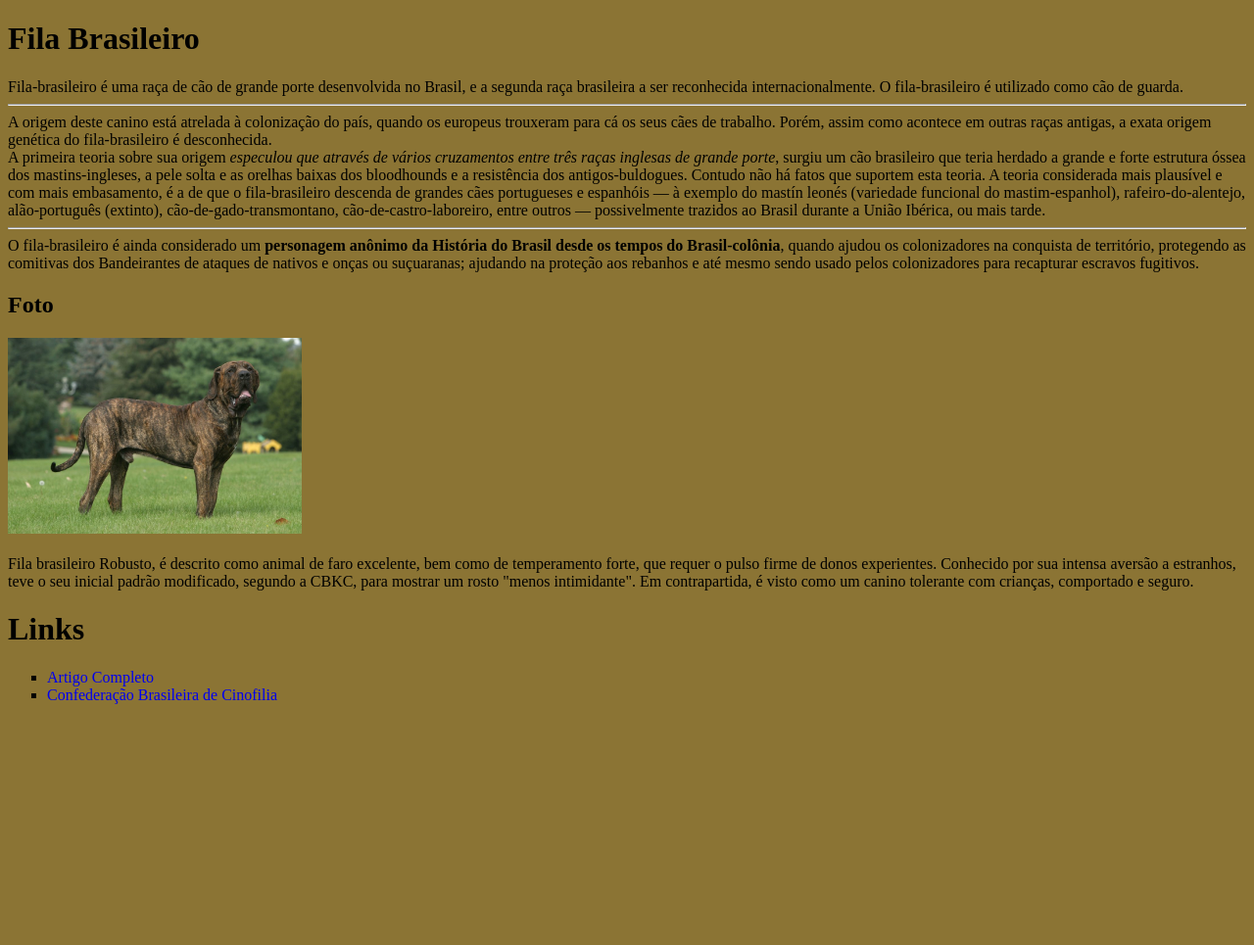
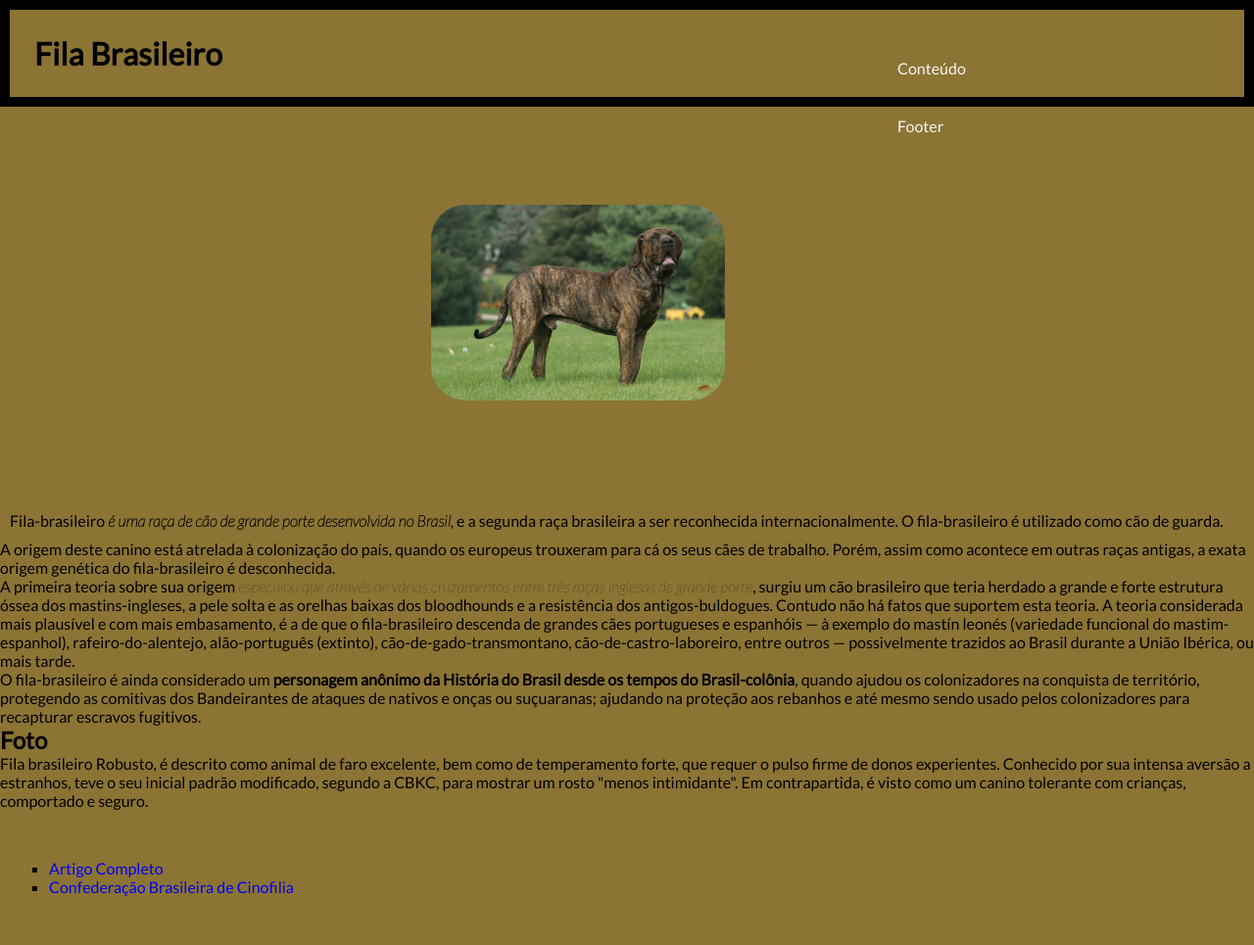
Before and after one commit to raphaelmoraisdevmg/trybe-exercicios, a plain HTML site: page Fundamentos/Bloco03:Introducao HTML & CSS/3.2 Primeiros passos em CSS/index.html in a window 1280 px wide. Shown: the whole page at 98% size. Before the commit the page ends 800 px from the top, so only its background shows below. Drawn offline with Linux system fonts and the light colour scheme.

Commit message:
adicionando divs e propiedades css no exercicio 3.2

```diff
--- a/Fundamentos/Bloco03:Introducao HTML & CSS/3.2 Primeiros passos em CSS/index.html
+++ b/Fundamentos/Bloco03:Introducao HTML & CSS/3.2 Primeiros passos em CSS/index.html
@@ -5,30 +5,46 @@
     <meta http-equiv="X-UA-Compatible" content="IE=edge">
     <meta name="viewport" content="width=device-width, initial-scale=1.0">
     <link rel="stylesheet" href="style.css">
+    <link rel="preconnect" href="https://fonts.googleapis.com">
+<link rel="preconnect" href="https://fonts.gstatic.com" crossorigin>
+<link href="https://fonts.googleapis.com/css2?family=Lato:ital,wght@0,400;1,100&display=swap" rel="stylesheet">
     <title>Fila Brasileiro-Home</title>
 </head>
 <body>
-<h1>Fila Brasileiro</h1>
-Fila-brasileiro é uma raça de cão de grande porte desenvolvida no Brasil,
+    <div class="header"><h1>Fila Brasileiro</h1>
+        <div class="navbar">
+            <a href="#content">Conteúdo</a>
+            <a href="#footer">Footer</a>
+        </div>
+    </div>
+<div class="content">
+    <div class="quadro">
+        <img src="fila brasileiro.jpg" class="photo" >
+    </div>
+    <div class="text-content text">Fila-brasileiro <strong><em>é uma raça de cão de grande porte desenvolvida no Brasil,</em></strong>
         e a segunda raça brasileira a ser reconhecida internacionalmente. O fila-brasileiro é utilizado como cão de guarda.
-<hr>
+    </div>
+
+
     A origem deste canino está atrelada à colonização do país,
     quando os europeus trouxeram para cá os seus cães de trabalho. Porém, assim como acontece em outras raças antigas, a exata origem genética do fila-brasileiro é desconhecida.<br>
     A primeira teoria sobre sua origem <em>especulou que através de vários cruzamentos entre três raças inglesas de grande porte</em>, surgiu um cão brasileiro que teria herdado a grande e forte estrutura óssea dos mastins-ingleses, a pele solta e as orelhas baixas dos bloodhounds e a resistência dos antigos-buldogues.
     Contudo não há fatos que suportem esta teoria. A teoria considerada mais plausível e com mais embasamento, é a de que o fila-brasileiro descenda de grandes cães portugueses e espanhóis — à exemplo do mastín leonés (variedade funcional do mastim-espanhol), rafeiro-do-alentejo, alão-português (extinto), cão-de-gado-transmontano, cão-de-castro-laboreiro, entre outros — possivelmente trazidos ao Brasil durante a União Ibérica, ou mais tarde.<br>
-<hr>
+
     O fila-brasileiro é ainda considerado um <strong>personagem anônimo da História do Brasil desde os tempos do Brasil-colônia</strong>, quando ajudou os colonizadores na conquista de território, protegendo as comitivas dos Bandeirantes de ataques de nativos e onças ou suçuaranas; ajudando na proteção aos rebanhos e até mesmo sendo usado pelos colonizadores para recapturar escravos fugitivos.
     <h2>Foto</h2>
-<img src="fila brasileiro.jpg"/ width="300px"><br><br>
+
 
     Fila brasileiro
     Robusto, é descrito como animal de faro excelente, bem como de temperamento forte, que requer o pulso firme de donos experientes.
     Conhecido por sua intensa aversão a estranhos, teve o seu inicial padrão modificado, segundo a CBKC, para mostrar um rosto "menos intimidante". Em contrapartida, é visto como um canino tolerante com crianças, comportado e seguro.
-<h1>Links</h1>
+    </div>
+ <div class="footer">
     <ul>
         <li><a href="https://pt.wikipedia.org/wiki/Fila-brasileiro">Artigo Completo</a></li>
         <li><a href="https://pt.wikipedia.org/wiki/Confedera%C3%A7%C3%A3o_Brasileira_de_Cinofilia">Confederação Brasileira de Cinofilia</a></li>
-</ul>
+    </ul></div>
+
 
 
 </body>
--- a/Fundamentos/Bloco03:Introducao HTML & CSS/3.2 Primeiros passos em CSS/style.css
+++ b/Fundamentos/Bloco03:Introducao HTML & CSS/3.2 Primeiros passos em CSS/style.css
@@ -1,5 +1,32 @@
+*{
+    margin: 0px;
+    padding: 0px;
+}
 body{
     background-color: rgb(139, 116, 52);
+    font-family:'Lato',sans-serif;
+}
+.header{
+    width:80%px;
+    border: black 10px solid;
+    padding:25px;
+}
+.navbar{
+    position:absolute;
+    float: right;
+
+    margin: auto;
+    width:100px;
+    top:5%;
+    left:70%;
+
+}
+.navbar a{
+
+    color: whitesmoke;
+    padding: 10px;
+    margin: 10px;
+    display: inline-flex;
 }
 li{
     list-style: square;
@@ -9,3 +36,24 @@ a{
     display: block;
 
 }
+.text-content{
+    padding: 10px;
+}
+.text{
+    font-size: 16px;
+    justify-content:center;
+
+}
+.quadro{ /*Centralizando a foto e definindo configurações de tamanho da div*/
+    width: 400px;
+    margin: auto;
+    padding: 100px;
+}
+.photo{
+    width: 300px;
+    border-radius: 35px;
+}
+.footer{
+    padding: 50px;
+    width: 300px;
+}
```
Lines whose indentation alone changed are shown as unchanged.
